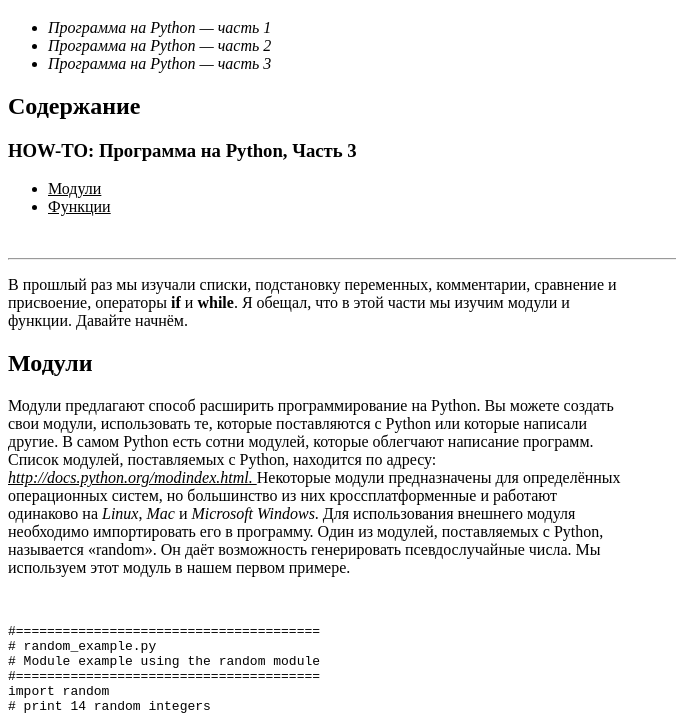
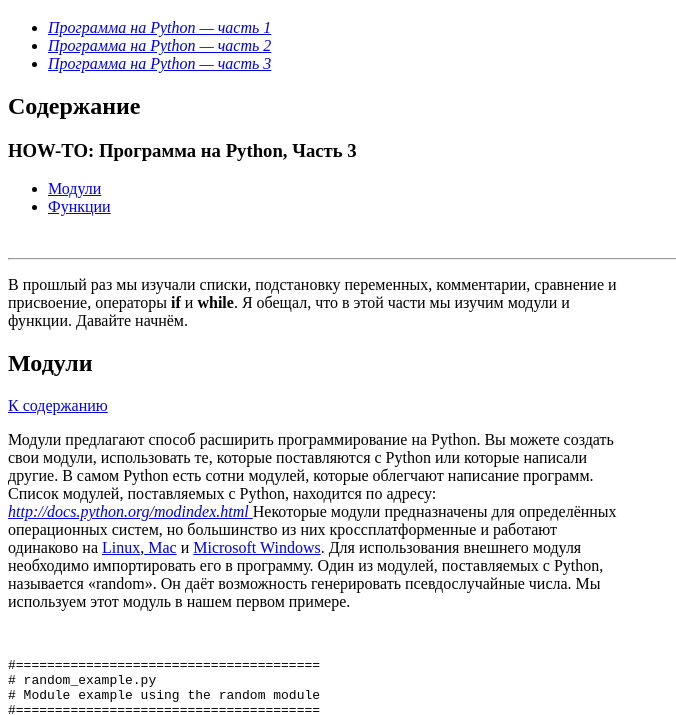
Before and after one commit to Dina-debug/PVT.DinaButko, a plain HTML site: page Part3.html in a window 1280 px wide. Shown: the part 61-776 px from the top of the page, without its empty margins (0-676 px from the left). Drawn offline with Linux system fonts and the light colour scheme.

Commit message:
Change 3 part

```diff
--- a/Part3.html
+++ b/Part3.html
@@ -7,30 +7,31 @@
 <body>
 <h1>HOW-TO: Программа на Python, Часть 3</h1>
 <ul>
-<li><i>Программа на Python — часть 1</i></li>
-<li><i>Программа на Python — часть 2</i></li>
-<li><i>Программа на Python — часть 3</i></li>
+<li><i> <a href= "file:///D:/PVT.Web/HTML/Part1.html">Программа на Python — часть 1</a></i></li>
+<li><i><a href= "file:///D:/PVT.Web/HTML/Part2.html">Программа на Python — часть 2</a></i></li>
+<li><i> <a href= "file:///D:/PVT.Web/HTML/Part3.html">Программа на Python — часть 3</a></i></li>
 </ul>
-<h2>Содержание</h2>
+<h2> <a name="main">Содержание </a></h2>
 <h3>HOW-TO: Программа на Python, Часть 3</h3>
 <ul>
-<li><u>Модули</u></li>
-<li><u>Функции</u></li>
+<li><A href="#chapter1"> Модули</a></li>
+<li><A href="#chapter2"> Функции</a></li>
 </ul>
 <br>
 <hr>
 <p align="left">В прошлый раз мы изучали списки, подстановку переменных, комментарии, сравнение и<br>
 присвоение, операторы <b>if</b> и <b>while</b>. Я обещал, что в этой части мы изучим модули и<br>
 функции. Давайте начнём.</p>
-<h2>Модули</h2>
+<h2 id ="chapter1">Модули</h2>
+<A href="#main"> К содержанию </A>
 
 <p align="left">Модули предлагают способ расширить программирование на Python. Вы можете создать<br>
 свои модули, использовать те, которые поставляются с Python или которые написали<br>
 другие. В самом Python есть сотни модулей, которые облегчают написание программ.<br>
 Список модулей, поставляемых с Python, находится по адресу:<br>
-<i><u>http://docs.python.org/modindex.html. </u></i>Некоторые модули предназначены для определённых<br>
+<i> <a href= "http://docs.python.org/modindex.html" target = "_blank">http://docs.python.org/modindex.html </a></i>Некоторые модули предназначены для определённых<br>
 операционных систем, но большинство из них кроссплатформенные и работают<br>
-одинаково на <i>Linux</i>, <i>Mac</i> и <i>Microsoft Windows</i>. Для использования внешнего модуля<br>
+одинаково на <a href= "https://ru.wikipedia.org/wiki/Linux" target = "_blank">Linux</a>,<a href= "https://ru.wikipedia.org/wiki/Macintosh" target = "_blank"> Mac</a> и <a href= "https://ru.wikipedia.org/wiki/Windows" target = "_blank">Microsoft Windows</a>. Для использования внешнего модуля<br>
 необходимо импортировать его в программу. Один из модулей, поставляемых с Python,<br>
 называется «random». Он даёт возможность генерировать псевдослучайные числа. Мы<br>
 используем этот модуль в нашем первом примере.</p>
@@ -50,7 +51,8 @@ print random.randint(1,10)
 мы говорили в прошлый раз. Пятая строка говорит Python, что нужно использовать<br>
 модуль «random». Мы должны явно указать Python на это.</p>
 
-<h2>Функции</h2>
+<h2 id ="chapter2">Функции</h2>
+<A href="#main"> К содержанию </A>
 <p align="left">Когда мы импортировали модуль random, мы использовали функцию <b>randint()</b>. Функция<br>
 — это блок кода, который создан для того, чтобы вызывать его в программе, обычно,<br>
 более одного раза. Это упрощает работу над программой и предотвращает набор одного и<br>
```
